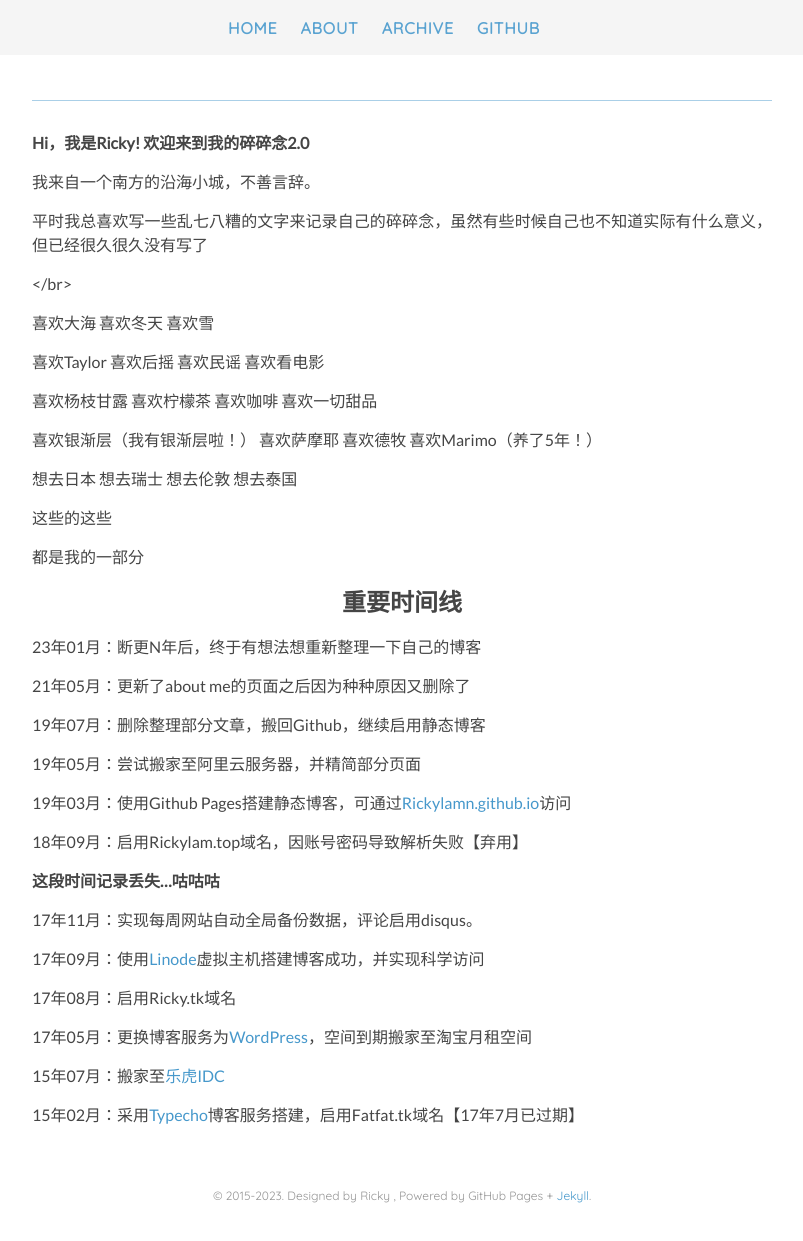
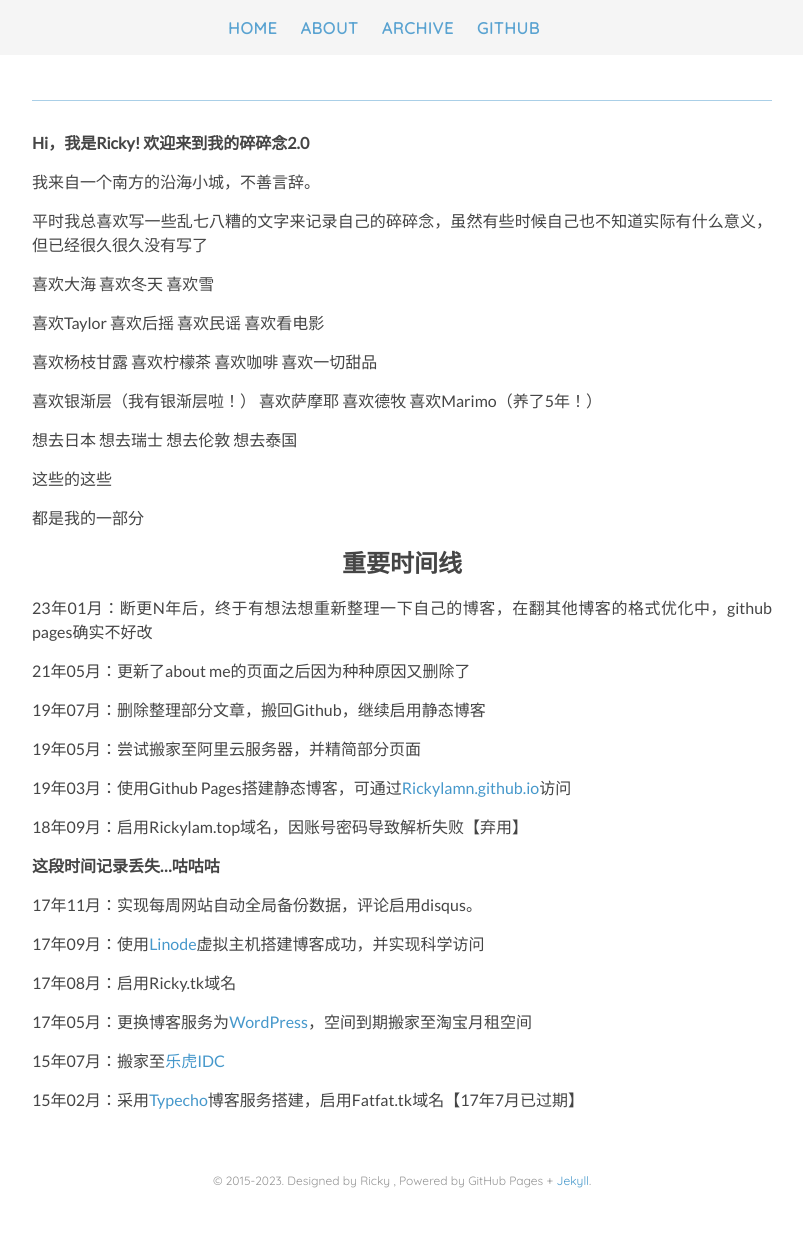
Before and after one commit to Rickylamn/Rickylamn.github.io, a Jekyll site: the page built from about.md, in a window 1280 px wide. Shown: the whole page, without its empty margins (238-1041 px from the left). Built offline with Jekyll 4.4.1, drawn with Linux system fonts in a browser that asks for light colours; nearby versions of some CDN libraries; our own code applies the rules of GitHub Pages for plain Markdown files.

Commit message:
Update about.md
更新了时间线

```diff
--- a/about.md
+++ b/about.md
@@ -4,7 +4,7 @@
 
 平时我总喜欢写一些乱七八糟的文字来记录自己的碎碎念，虽然有些时候自己也不知道实际有什么意义，但已经很久很久没有写了
 
-</br>
+
 
 喜欢大海 喜欢冬天 喜欢雪
 
@@ -23,7 +23,7 @@
 
 <h2>重要时间线</h2>
 
-23年01月：断更N年后，终于有想法想重新整理一下自己的博客
+23年01月：断更N年后，终于有想法想重新整理一下自己的博客，在翻其他博客的格式优化中，github pages确实不好改
 
 21年05月：更新了about me的页面之后因为种种原因又删除了
 
```
